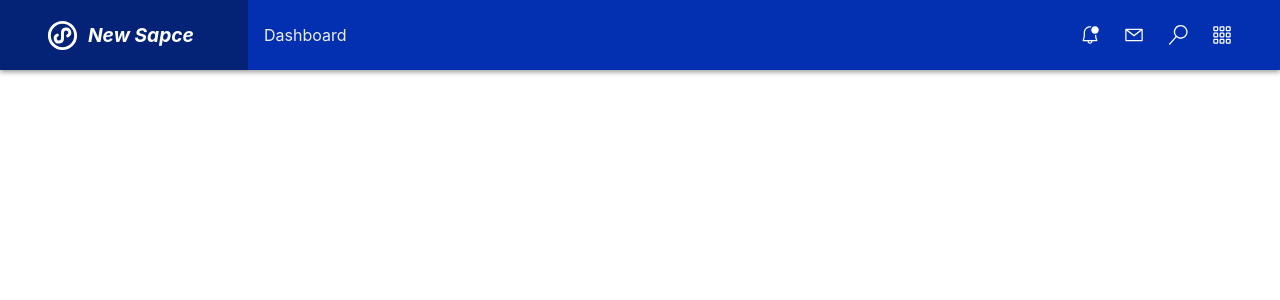
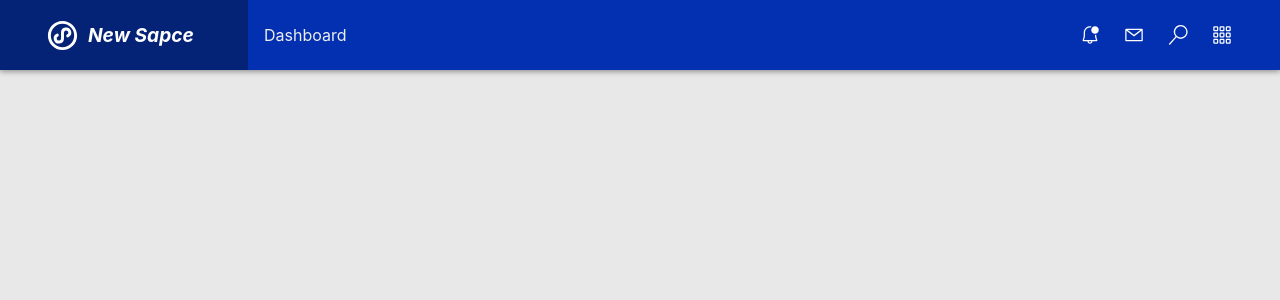
Before and after one commit to R-vijayendren/dashboard-style-guide, a React (Create React App) app: page / in a window 1280 px wide. Shown: the top 300 px of the page. Built offline with nearby package versions, Linux system fonts and the light colour scheme.

Commit message:
Added background color to the app.

```diff
--- a/src/App.scss
+++ b/src/App.scss
@@ -6,4 +6,5 @@ $fontColor: #282c34;
   width: 100vw;
   height: 100vh;
   overflow-y: scroll;
+  background-color: #e8e8e8;
 }
```
